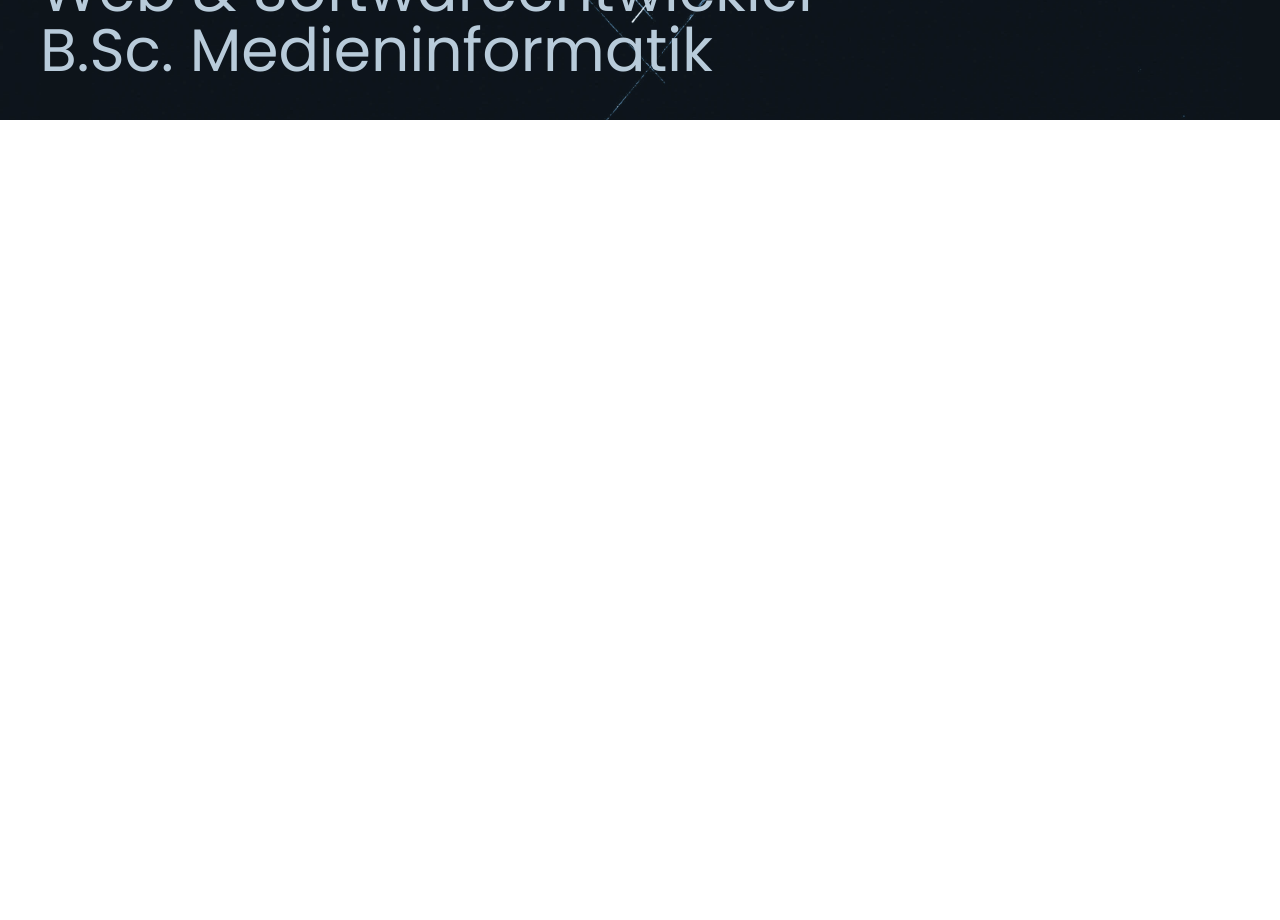
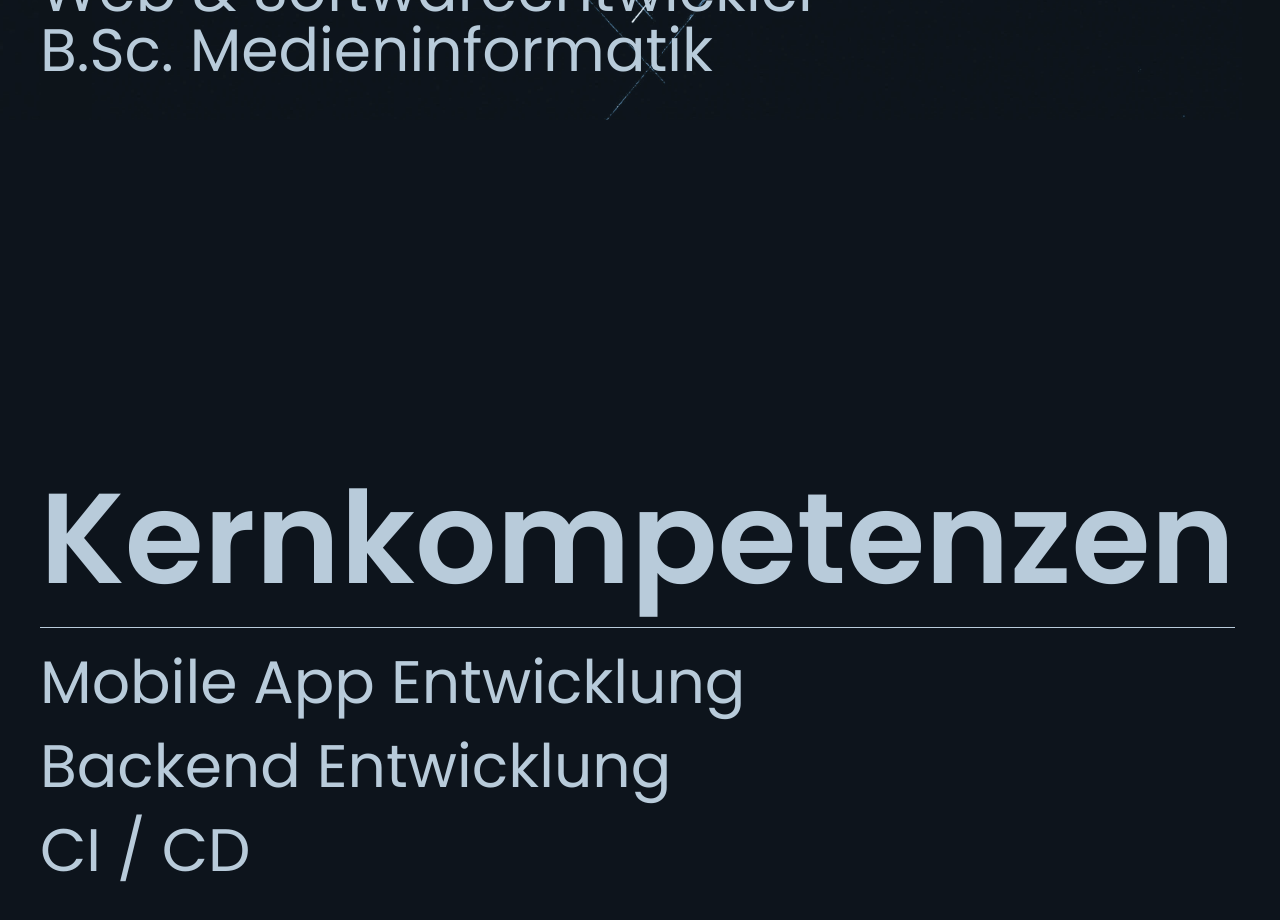
Before and after one commit to pfaffenrodt/portfolio, a Vue app: page / in a window 1280 px wide. Shown: the part 680-1600 px from the top of the page. Before the commit the page ends 800 px from the top, so only its background shows below. Built offline with nearby package versions, Linux system fonts and the light colour scheme.

Commit message:
✨ add skills

```diff
--- a/src/App.vue
+++ b/src/App.vue
@@ -1,18 +1,21 @@
 <template>
   <Highlight>
     <Intro></Intro>
+    <Skills></Skills>
   </Highlight>
 </template>
 
 <script>
 import Intro from './components/Intro.vue'
 import Highlight from './components/Highlight.vue'
+import Skills from './components/Skills.vue';
 
 export default {
   name: 'App',
   components: {
     Highlight,
     Intro,
+    Skills,
   }
 }
 </script>
--- a/src/components/Highlight.vue
+++ b/src/components/Highlight.vue
@@ -1,7 +1,7 @@
 <template>
   <div class="overflow-hidden bg-blue-900 relative isolate" v-on:mousemove="updateCoordinates">
     <slot></slot>
-    <div ref="highlight" class=" absolute mix-blend-difference" :style="style">
+    <div ref="highlight" class=" fixed mix-blend-difference" :style="style">
     </div>
   </div>
 </template>
@@ -9,7 +9,7 @@
 <script lang="ts">
 
 import gsap from 'gsap';
-import { defineComponent, computed } from 'vue';
+import { defineComponent } from 'vue';
 
 export default defineComponent({
   data() {
--- /dev/null
+++ b/src/components/Skills.vue
@@ -0,0 +1,13 @@
+<template>
+  <div class="bg-blue-900 overflow-hidden">
+    <div class="relative h-screen">
+      <div class="absolute text-blue-200 top-36 md:top-auto md:bottom-0 p-10">
+        <h2 class="text-2xl sm:text-5xl md:text-9xl font-semibold">Kernkompetenzen</h2>
+        <hr class="my-6">
+        <h3 class="text-xl sm:text-4xl md:text-6xl mb-6">Mobile App Entwicklung</h3>
+        <h3 class="text-xl sm:text-4xl md:text-6xl mb-6">Backend Entwicklung</h3>
+        <h3 class="text-xl sm:text-4xl md:text-6xl">CI / CD</h3>
+      </div>
+    </div>
+  </div>
+</template>
```
